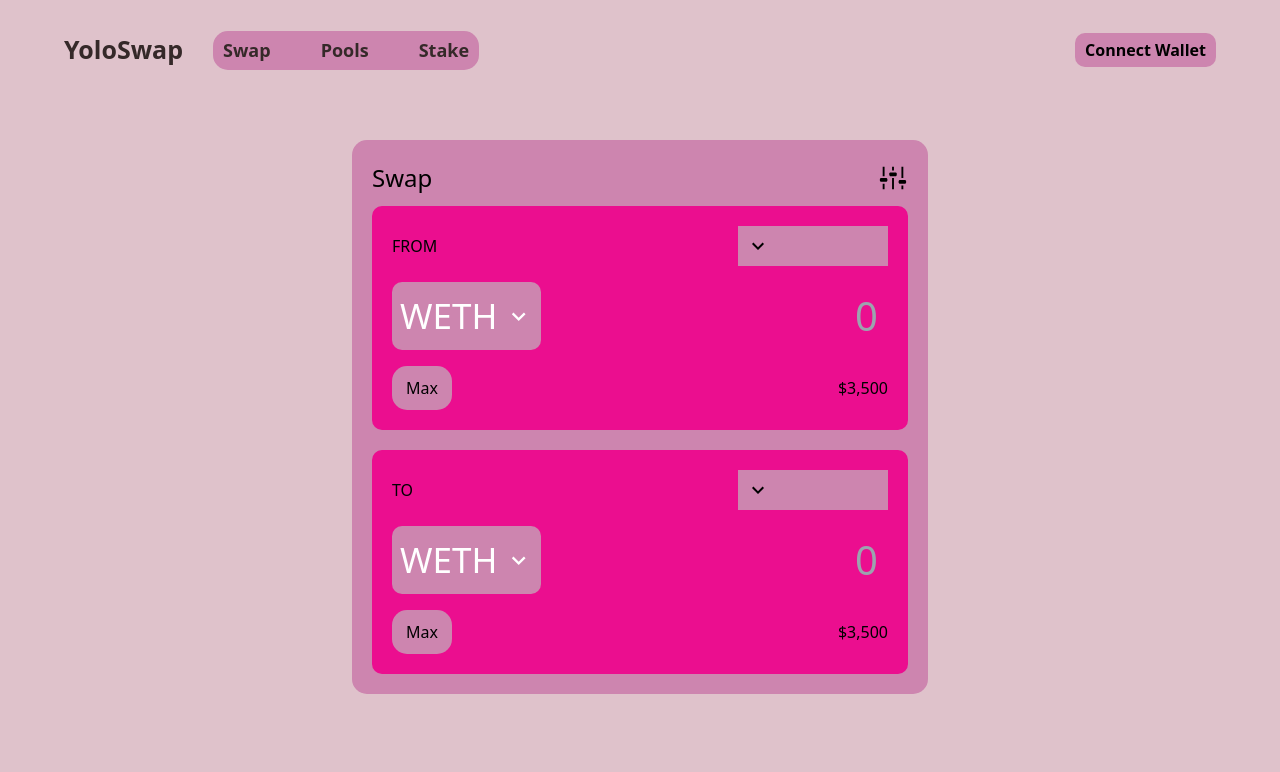
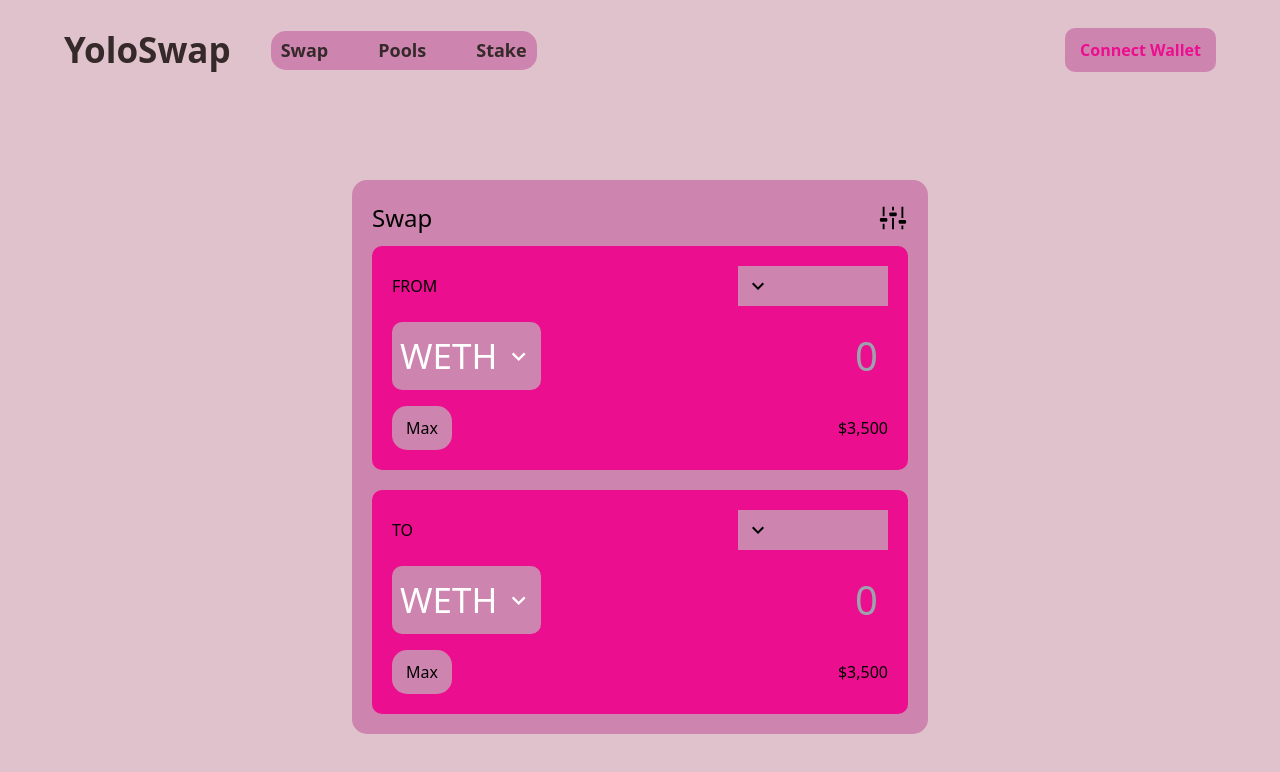
Before and after one commit to raazymuhd1/Yolo-Dex, a React (Vite) app: page / in a window 1280 px wide. Shown: the top 772 px of the page. Built offline with nearby package versions, Linux system fonts and the light colour scheme.

Commit message:
changed connect wallet button size

```diff
--- a/src/components/CustomButton/index.jsx
+++ b/src/components/CustomButton/index.jsx
@@ -2,7 +2,7 @@ import React from 'react'
 
 const CustomButton = ({title, handleClick, styles}) => {
   return (
-    <button onClick={handleClick} className={`${styles} border-none outline-none py-[5px] px-[10px] rounded-[10px] font-bold hover:opacity-[0.8] transition-all duration-500 `}>
+    <button onClick={handleClick} className={`${styles} border-none outline-none py-[10px] px-[15px] rounded-[10px] font-bold hover:opacity-[0.8] transition-all duration-500 `}>
         {title}
     </button>
   )
--- a/src/components/Header/index.jsx
+++ b/src/components/Header/index.jsx
@@ -1,5 +1,6 @@
 import CustomButton from "../CustomButton"
 import Links from "../Links"
+import { MdNotificationsNone } from "react-icons/md";
 
 const Header = () => {
 
@@ -13,13 +14,16 @@ const Header = () => {
   return (
     <header className="h-[100px] w-full">
         <nav className="w-[90%] h-full mx-auto flex items-center justify-between">
-            <div className="flex items-center gap-[30px]">
-                <h2 className=" md:text-[25px] font-bold text-[#352929] text-[16px]"> YoloSwap </h2>
+            <div className="flex items-center gap-[40px]">
+                <h2 className=" md:text-[25px] lg:text-[35px] font-bold text-[#352929] text-[16px]"> YoloSwap </h2>
                 <Links />
             </div>
             <div>
                 {/* chainlist */}
-                <CustomButton handleClick={connectWallet} title="Connect Wallet" styles="bg-[#cd85af] text-[] btn_trans" />
+                <div className="flex items-center gap-[5px]">
+
+                </div>
+                <CustomButton handleClick={connectWallet} title="Connect Wallet" styles="bg-[#cd85af] text-secondary btn_trans" />
             </div>
         </nav>
     </header>
--- /dev/null
+++ b/src/components/Settings/index.jsx
@@ -0,0 +1,9 @@
+import React from 'react'
+
+const Settings = () => {
+  return (
+    <div>Settings</div>
+  )
+}
+
+export default Settings
--- a/src/components/Swap/index.jsx
+++ b/src/components/Swap/index.jsx
@@ -6,7 +6,7 @@ import { VscSettings } from "react-icons/vsc";
 const Swap = () => {
   return (
     <div className='w-full h-full flex justify-center items-center'>
-       <div className="flex w-[45%] mt-[40px] min-h-[500px] flex-col rounded-[15px] p-[20px] bg-[#cd85af]">
+       <div className="flex w-[45%] mt-[80px] min-h-[500px] flex-col rounded-[15px] p-[20px] bg-[#cd85af]">
           <div className="flex items-center justify-between w-full">
               <h2 className='text-[1.5rem] text-black text-[#fff]'> Swap </h2>
               <VscSettings className="text-[30px] cursor-pointer" />
--- /dev/null
+++ b/src/components/SwapConfirmation/index.jsx
@@ -0,0 +1,9 @@
+import React from 'react'
+
+const SwapConfirmation = () => {
+  return (
+    <div>SwapConfirmation</div>
+  )
+}
+
+export default SwapConfirmation
--- /dev/null
+++ b/src/components/SwapInfo/index.jsx
@@ -0,0 +1,9 @@
+import React from 'react'
+
+const SwapInfo = () => {
+  return (
+    <div>SwapInfo</div>
+  )
+}
+
+export default SwapInfo
--- /dev/null
+++ b/src/components/TokenListCard/index.jsx
@@ -0,0 +1,9 @@
+import React from 'react'
+
+const TokenListCard = () => {
+  return (
+    <div>TokenListCard</div>
+  )
+}
+
+export default TokenListCard
```
